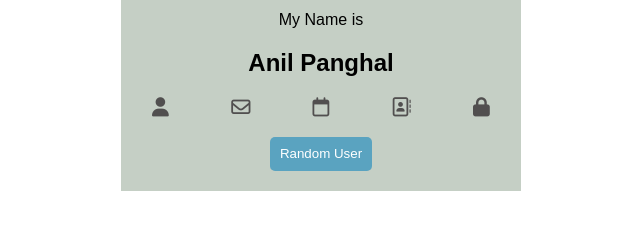
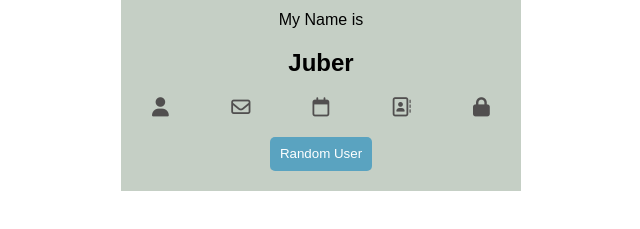
Before and after one commit to juber13/randome-user, a plain HTML site: page index.html in a window 1280 px wide. Shown: the part 341-570 px from the top of the page, without its empty margins (319-959 px from the left). Drawn offline with Linux system fonts and the light colour scheme; no server answers.

Commit message:
make rendome user app

```diff
--- a/index.html
+++ b/index.html
@@ -16,7 +16,7 @@
             </div>
             <div class="info">
              <span class="title">My Name is</span>
-              <h2 class="name">Anil Panghal</h2>
+              <h2 class="name">Juber</h2>
               <div class="button-contanier">
                   <button data-text="name" class="btns"><span><i class="fa-solid fa-user"></i></span></button>
                   <button data-text="email" class="btns"><span><i class="fa-regular fa-envelope"></i></span></button>
```
